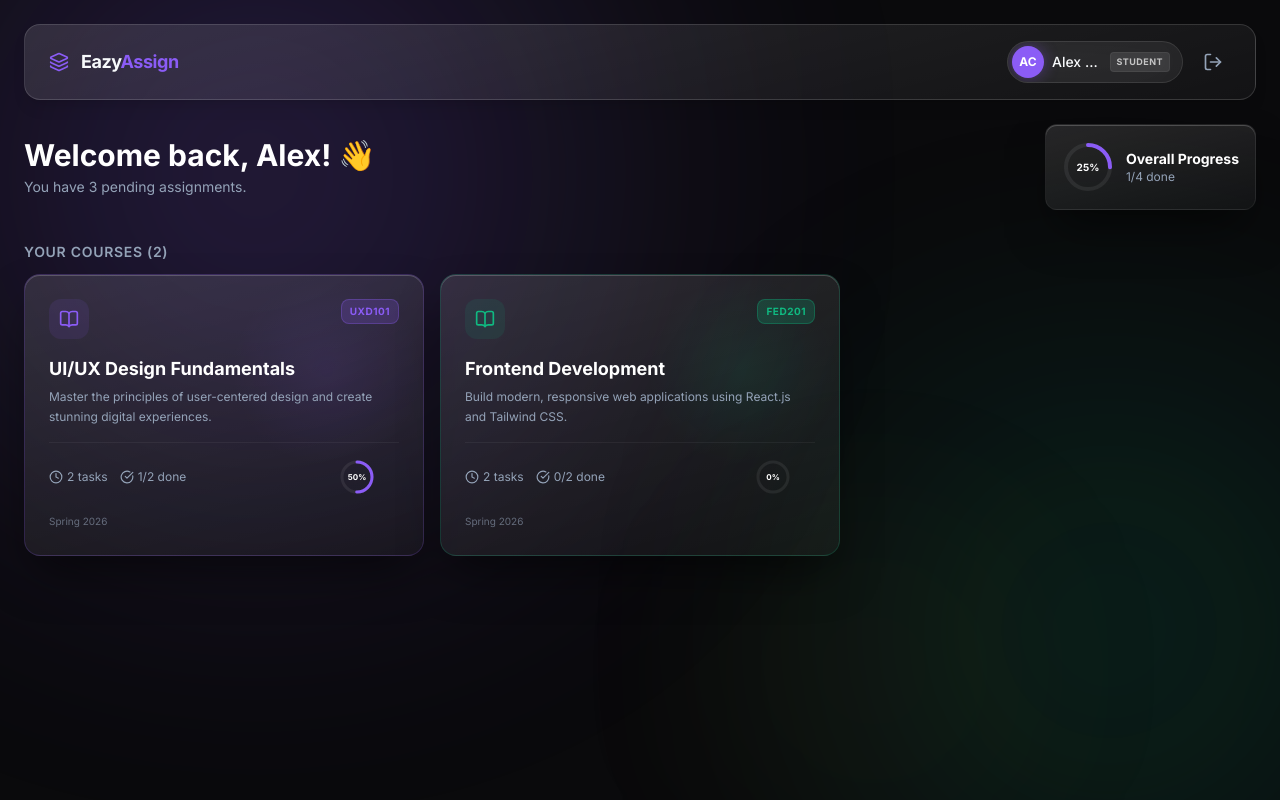
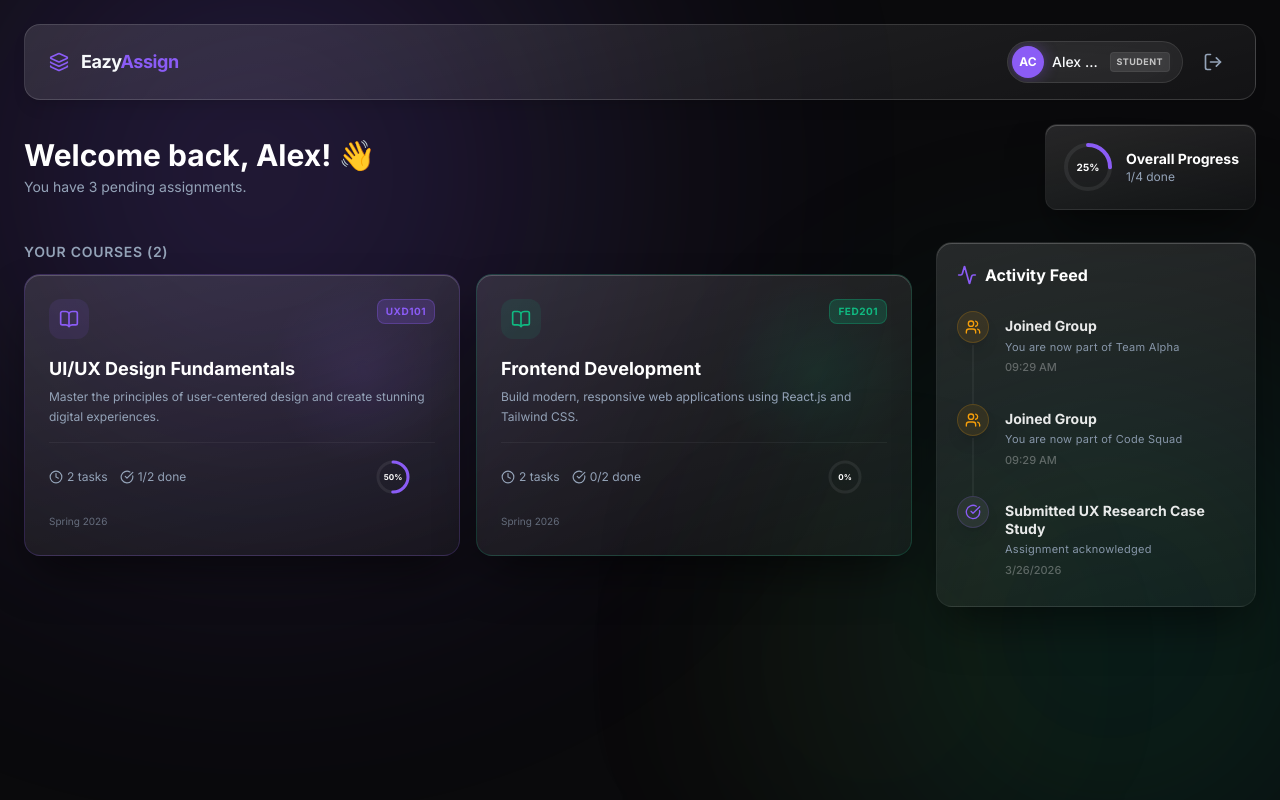
Before and after one commit to Puranjaysalaria/Joineazy, a React (Vite) app: page /student in a window 1280 px wide. Built offline with nearby package versions, Linux system fonts and the light colour scheme; sample sign-in values are in the browser's storage.

Commit message:
implementing student activity feed

```diff
--- a/src/components/StudentDashboard.jsx
+++ b/src/components/StudentDashboard.jsx
@@ -3,7 +3,7 @@ import { createPortal } from "react-dom";
 import {
   CheckCircle, Clock, FileText, UploadCloud, Users, AlertCircle,
   BookOpen, X, FileCheck, Crown, UserPlus, LogOut as LeaveIcon,
-  ChevronRight, Bell, Star,
+  ChevronRight, Bell, Star, Activity,
 } from "lucide-react";
 import CourseCard from "./CourseCard";
 import ProgressRing from "./ProgressRing";
@@ -147,11 +147,16 @@ function StudentCourseDashboard({
         </div>
       )}
 
+      {/* Main Content Area + Sidebar */}
+      <div className="flex flex-col lg:flex-row gap-6">
+
+        {/* Left Column: Courses list */}
+        <div className="flex-1 min-w-0">
           {/* Course Grid */}
           <h2 className="text-sm font-semibold text-textMuted uppercase tracking-wider mb-3">
             Your Courses ({enrolledCourses.length})
           </h2>
-      <div className="grid gap-4 grid-cols-1 sm:grid-cols-2 lg:grid-cols-3">
+          <div className="grid gap-4 grid-cols-1 sm:grid-cols-2">
             {enrolledCourses.map((course, idx) => {
               const courseAssignments = db.assignments.filter((a) => a.courseId === course.id);
               const completed = db.submissions.filter(
@@ -172,6 +177,13 @@ function StudentCourseDashboard({
                 </div>
               );
             })}
+          </div>
+        </div>
+
+        {/* Right Column: Activity Feed */}
+        <div className="lg:w-80 shrink-0">
+          <StudentActivityFeed db={db} currentUser={currentUser} />
+        </div>
       </div>
     </main>
   );
@@ -937,3 +949,103 @@ function GroupPanel({ course, db, currentUser, myGroup, createGroup, joinGroup,
     </div>
   );
 }
+
+// ─────────────────────────────────────────────
+// STUDENT ACTIVITY FEED WIDGET
+// ─────────────────────────────────────────────
+function StudentActivityFeed({ db, currentUser }) {
+  // 1. Gather all events
+  const events = [];
+
+  // A. Submissions made by the student
+  const studentSubs = (db.submissions || []).filter(s => String(s.studentId) === String(currentUser.id));
+  studentSubs.forEach(sub => {
+    const assignment = (db.assignments || []).find(a => String(a.id) === String(sub.assignmentId));
+    if (assignment) {
+      events.push({
+        id: `sub_${sub.assignmentId}_${sub.timestamp}`,
+        type: "submission",
+        title: `Submitted ${assignment.title}`,
+        desc: "Assignment acknowledged",
+        timestamp: new Date(sub.timestamp),
+        icon: <CheckCircle className="w-4 h-4 text-primary" />,
+        color: "bg-primary/10 border-primary/20 text-primary",
+      });
+      // also if graded
+      if (sub.grade && sub.reviewedAt) {
+        events.push({
+          id: `grade_${sub.assignmentId}_${sub.reviewedAt}`,
+          type: "grade",
+          title: `Grade received: ${assignment.title}`,
+          desc: `Grade: ${sub.grade} - ${sub.feedback || "Great job"}`,
+          timestamp: new Date(sub.reviewedAt),
+          icon: <Star className="w-4 h-4 text-success" />,
+          color: "bg-success/10 border-success/20 text-success",
+        });
+      }
+    }
+  });
+
+  // B. Group Creation / Joining
+  const myGroups = (db.groups || []).filter(g => g.memberIds.includes(currentUser.id) || g.memberIds.includes(String(currentUser.id)));
+  myGroups.forEach(g => {
+    events.push({
+      id: `group_${g.id}_${g.createdAt}`,
+      type: "group",
+      title: `Joined Group`,
+      desc: `You are now part of ${g.name}`,
+      timestamp: new Date(g.createdAt),
+      icon: <Users className="w-4 h-4 text-warning" />,
+      color: "bg-warning/10 border-warning/20 text-warning",
+    });
+  });
+
+  // Sort by latest first
+  events.sort((a, b) => b.timestamp - a.timestamp);
+
+  // Take top 8
+  const displayedEvents = events.slice(0, 8);
+
+  return (
+    <div className="glass-panel p-5 rounded-2xl border border-white/5 animate-slideUp h-full">
+      <div className="flex items-center gap-2 mb-6">
+        <Activity className="w-5 h-5 text-primary" />
+        <h3 className="font-bold text-white text-base">Activity Feed</h3>
+      </div>
+
+      {displayedEvents.length === 0 ? (
+        <div className="text-center py-6 text-sm text-textMuted">
+          No recent activity to show.
+        </div>
+      ) : (
+        <div className="space-y-5">
+          {displayedEvents.map((ev, idx) => (
+            <div key={ev.id} className="flex gap-4 relative animate-fadeIn" style={{ animationDelay: `${idx * 0.15}s` }}>
+              {/* Line connector */}
+              {idx !== displayedEvents.length - 1 && (
+                <div className="absolute left-[15px] top-[34px] bottom-[-20px] w-[2px] bg-white/5" />
+              )}
+
+              <div className={`w-8 h-8 rounded-full flex justify-center items-center shrink-0 border ${ev.color} z-10 bg-surface shadow-lg`}>
+                {ev.icon}
+              </div>
+
+              <div className="pt-1.5 pb-2 min-w-0">
+                <p className="text-sm font-bold text-white/90 leading-tight mb-1">{ev.title}</p>
+                <div className="flex flex-col gap-1 text-[11px]">
+                   <span className="text-textMuted/90 tracking-wide">{ev.desc}</span>
+                   <span className="text-white/30 font-medium">
+                     {(new Date().getTime() - ev.timestamp.getTime()) < 86400000
+                       ? ev.timestamp.toLocaleTimeString([], { hour: '2-digit', minute: '2-digit' })
+                       : ev.timestamp.toLocaleDateString()
+                     }
+                   </span>
+                </div>
+              </div>
+            </div>
+          ))}
+        </div>
+      )}
+    </div>
+  );
+}
```
Lines whose indentation alone changed are shown as unchanged.
